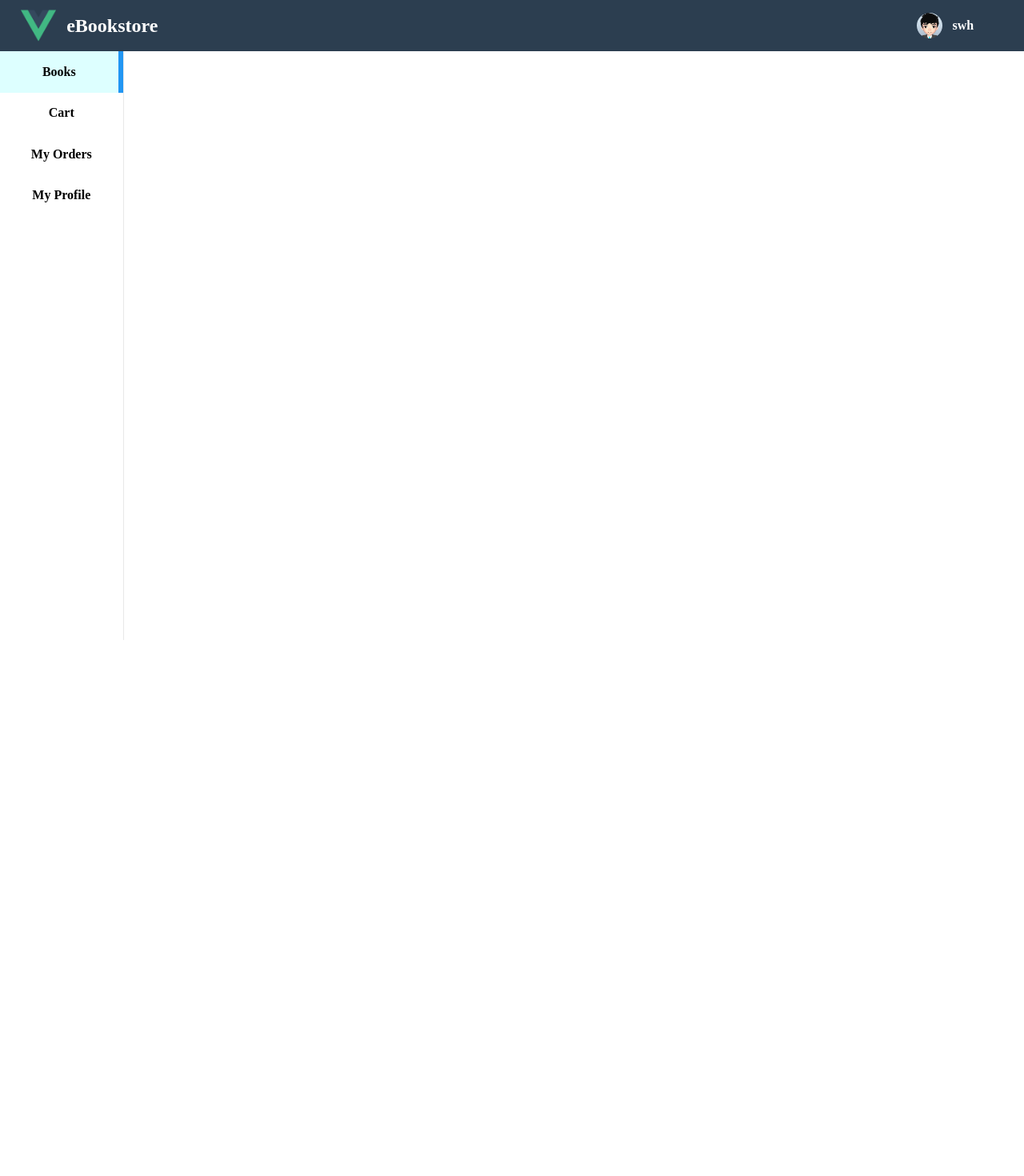
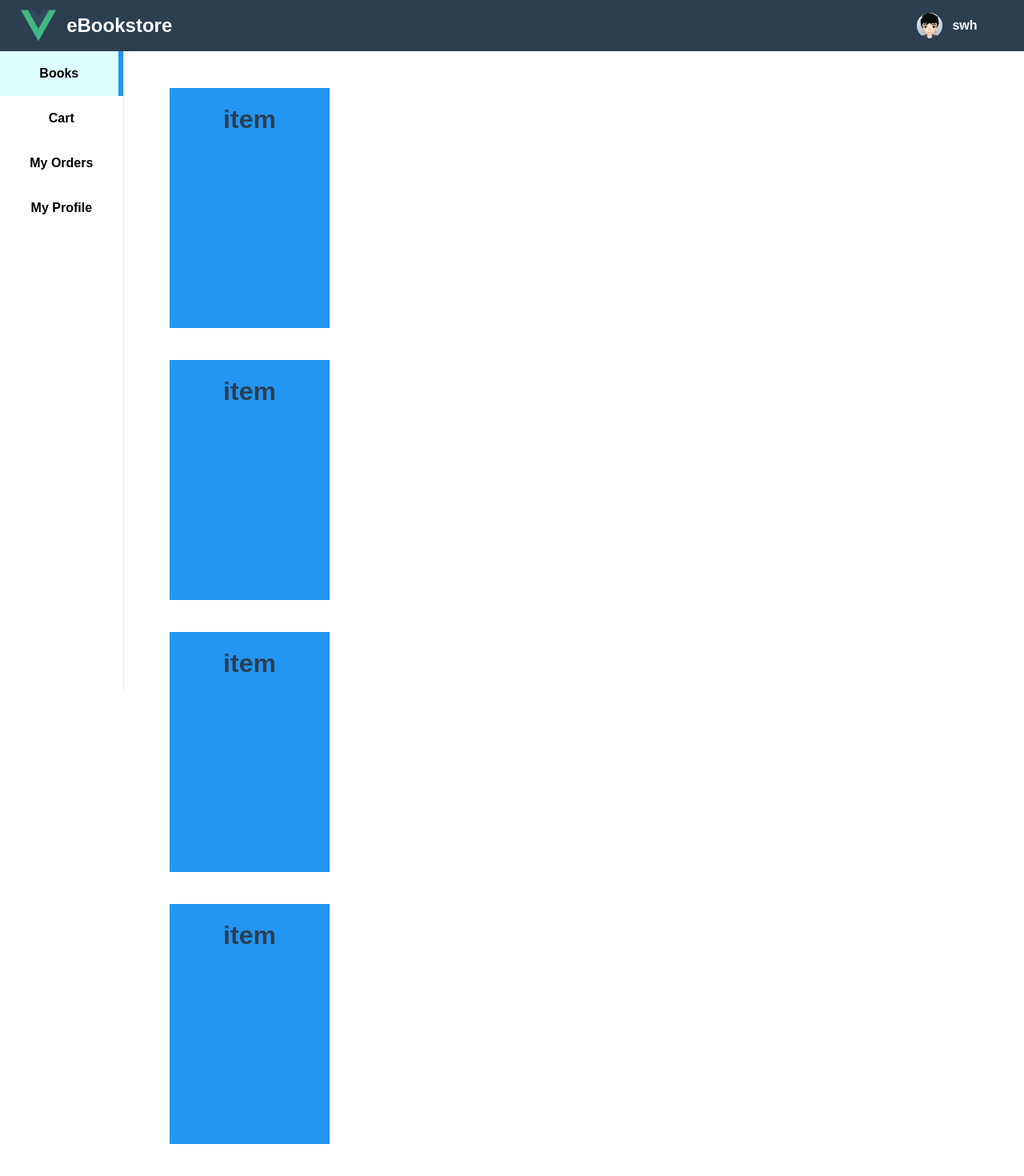
Before and after one commit to Naplesoul/Bookstore-Online, a Vue app in the folder bookstore-front/: page / in a window 1280 px wide. Shown: the top 1470 px of the page at 80% size. Before the commit the page ends 800 px from the top, so only its background shows below. Built offline with nearby package versions, Linux system fonts and the light colour scheme.

Commit message:
support scroll

```diff
--- a/bookstore-front/src/App.vue
+++ b/bookstore-front/src/App.vue
@@ -1,6 +1,6 @@
 <template>
-  <body>
   <div id="container">
+    <div id="header_container">
       <div id="header">
         <div class="logo">
           <img alt="logo" src="./assets/logo.png" height="100%">
@@ -15,6 +15,8 @@
           <img alt="logo" src="./assets/swh.jpg" height="100%" style="border-radius: 50%">
         </div>
       </div>
+    </div>
+
     <div id="content">
       <div id="sider">
         <div class="sidebar_chosen">
@@ -36,7 +38,6 @@
     </div>
 
   </div>
-  </body>
 
 </template>
 
@@ -57,12 +58,29 @@ export default {
 
 }
 
+h1
+{
+  font-family: "Arial";
+}
+
+h3
+{
+  font-family: "Arial";
+}
+
+#header_container
+{
+  float: top;
+  width: 100%;
+  height: 8vh;
+}
+
 #header
 {
   position: fixed;
   top: 0;
   width: 100%;
-  height: 8%;
+  height: 8vh;
   background: #2c3e50;
 }
 
@@ -129,20 +147,19 @@ export default {
 
 #content
 {
-  position: fixed;
-  top: 8%;
-  height: 92%;
+  float: top;
+  height: 200vh;
   width: 100%;
   /*background: #9900CC;*/
 }
 
 #sider
 {
+  position: fixed;
   height: 100%;
   width: 12%;
   margin-top: 0;
-  float: left;
-  background: white;
+  /*background: aqua;*/
   border-right: 1px solid #e8e8e8;
   /*opacity: 0.8;*/
 }
@@ -154,7 +171,7 @@ export default {
   float: top;
   height: 7%;
   /*width: 10%;*/
-  border-right:6px solid #2196F3;
+  border-right: 6px solid #2196F3;
   background: #ddffff;
 }
 
@@ -186,13 +203,13 @@ export default {
   color: black;
 }
 
-#app {
+#app
+{
   font-family: Avenir, Helvetica, Arial, sans-serif;
   -webkit-font-smoothing: antialiased;
   -moz-osx-font-smoothing: grayscale;
   text-align: center;
   color: #2c3e50;
-  margin-top: 0;
 }
 
 body
--- a/bookstore-front/src/components/HomePage.vue
+++ b/bookstore-front/src/components/HomePage.vue
@@ -2,7 +2,24 @@
   <div id="container">
 
     <div id="main">
-
+      <div class="item">
+        <h1>item</h1>
+      </div>
+      <div class="item">
+        <h1>item</h1>
+      </div>
+      <div class="item">
+        <h1>item</h1>
+      </div>
+      <div class="item">
+        <h1>item</h1>
+      </div>
+      <div class="item">
+        <h1>item</h1>
+      </div>
+      <div class="item">
+        <h1>item</h1>
+      </div>
     </div>
     <div id="footer">
 
@@ -21,21 +38,22 @@ export default {
 <style scoped>
 
 
+#main
+{
+  display: grid;
+  float: left;
+  margin-left: 15%;
+  margin-top: 2%;
+
+}
+
+.item
+{
+  margin: 20px;
+  height: 300px;
+  width: 200px;
+  background: #2196F3;
+}
 
 
-
-h3 {
-  margin: 40px 0 0;
-}
-ul {
-  list-style-type: none;
-  padding: 0;
-}
-li {
-  display: inline-block;
-  margin: 0 10px;
-}
-a {
-  color: #42b983;
-}
 </style>
```
Lines whose indentation alone changed are shown as unchanged.
